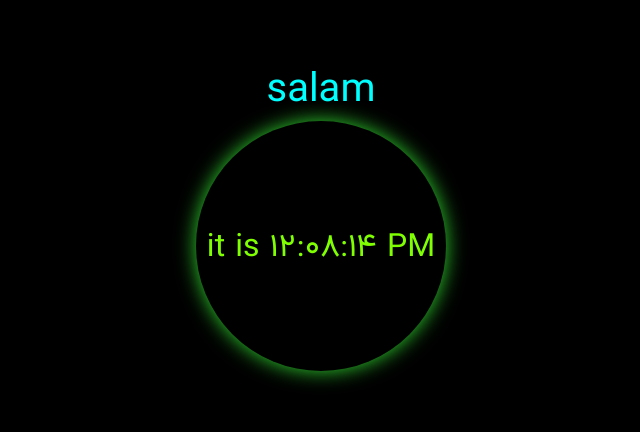
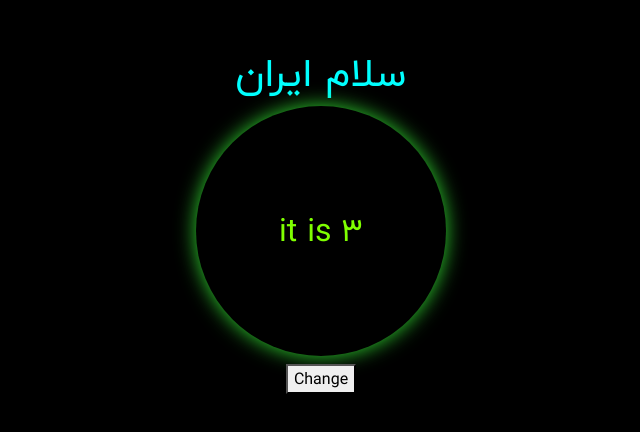
Before and after one commit to alibabaie/React, a React (Create React App) app in the folder react-project/: page / in a window 1280 px wide. Shown: the part 178-610 px from the top of the page, without its empty margins (319-959 px from the left). Built offline with nearby package versions, Linux system fonts and the light colour scheme.

Commit message:
section2 session12

```diff
--- a/react-project/src/App.js
+++ b/react-project/src/App.js
@@ -6,12 +6,32 @@ import Timer from './Timer';
 
 class App extends React.Component {
 
+constructor () {
+    super () ;
+    this.state = {
+        title : "سلام ایران"
+    }
+    // this.handleSetTitle = this.handleSetTitle.bind(this)
+}
+
+handleSetTitle = () => {
+    this.setState(
+    { title : "سلام بابل"}
+    )
+}
+
+// handleSetTitle () {
+//     this.setState(
+//     { title : "سلام بابل"}
+//     )
+// }
+
 render () {
 
 return (
 <div className='main'>
-<Salam/>
-<Timer/>
+<Salam title = {this.state.title}/>
+<Timer x = {this.handleSetTitle}/>
 </div>
 )
 }
--- a/react-project/src/Salam.js
+++ b/react-project/src/Salam.js
@@ -5,7 +5,7 @@ import {createRoot} from 'react-dom/client';
 class Salam extends React.Component {
 render () {
 return (
-<h1>salam</h1>
+<h1>{this.props.title}</h1>
 )
 }
 }
--- a/react-project/src/Timer.js
+++ b/react-project/src/Timer.js
@@ -7,18 +7,17 @@ class Timer extends React.Component {
     constructor () {
         super ();
         this.state = {
-            time : new Date().toLocaleTimeString()
+            time : 10
         }
     }
 
 componentDidMount () {
-console.log("componetDidMount");
 
   interval = setInterval(
         () => {
           this.setState(
 
-             { time : new Date().toLocaleTimeString() }
+             { time : this.state.time - 1 }
 
           )
         },1000
@@ -26,8 +25,7 @@ console.log("componetDidMount");
 }
 
 componentDidUpdate () {
-   console.log(this.state.time);
-if ( this.state.time == "4:11:00 PM" )
+if ( this.state.time == 0 )
  {
  clearInterval (interval) ;
 }
@@ -42,9 +40,13 @@ render () {
 console.log("render");
 
 return (
-<h2 className='timer'>
+  <>
+  <h2 className='timer'>
 it is {this.state.time}
 </h2>
+<button onClick={this.props.x}>Change</button>
+</>
+
 )
 }
 }
```
